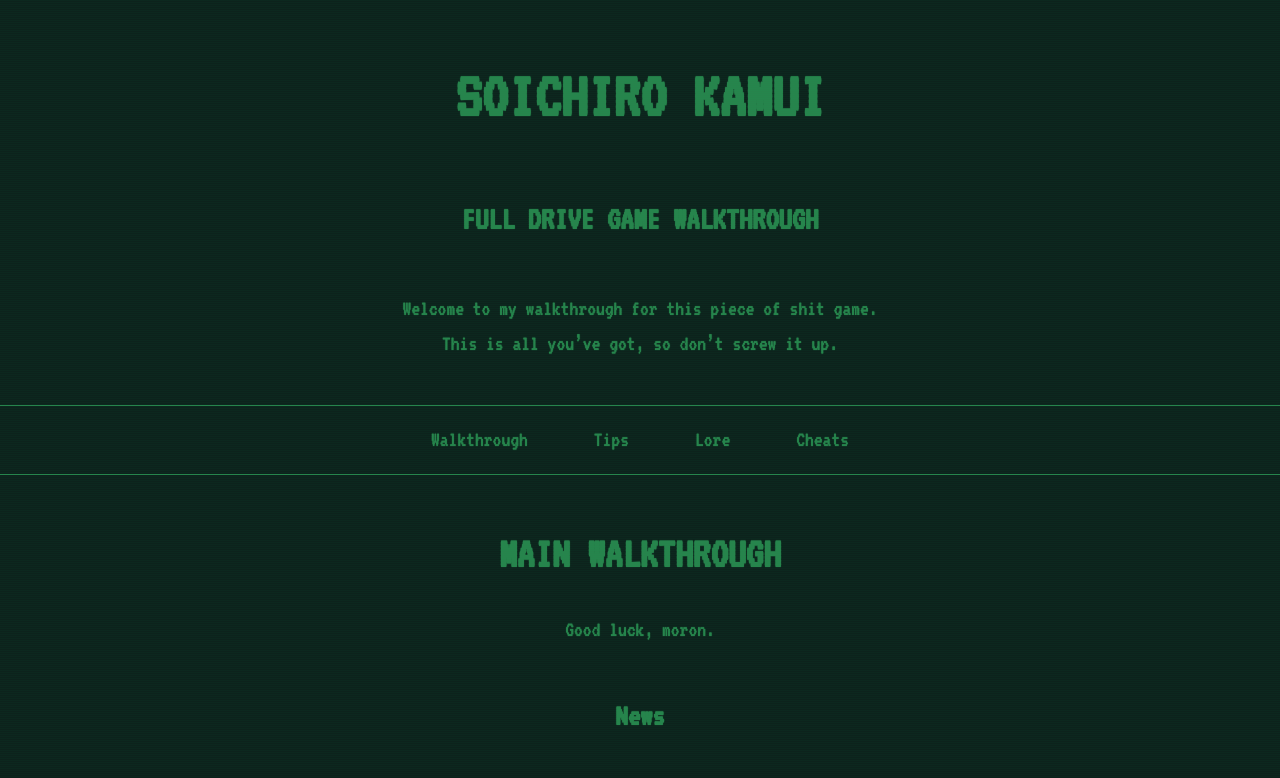
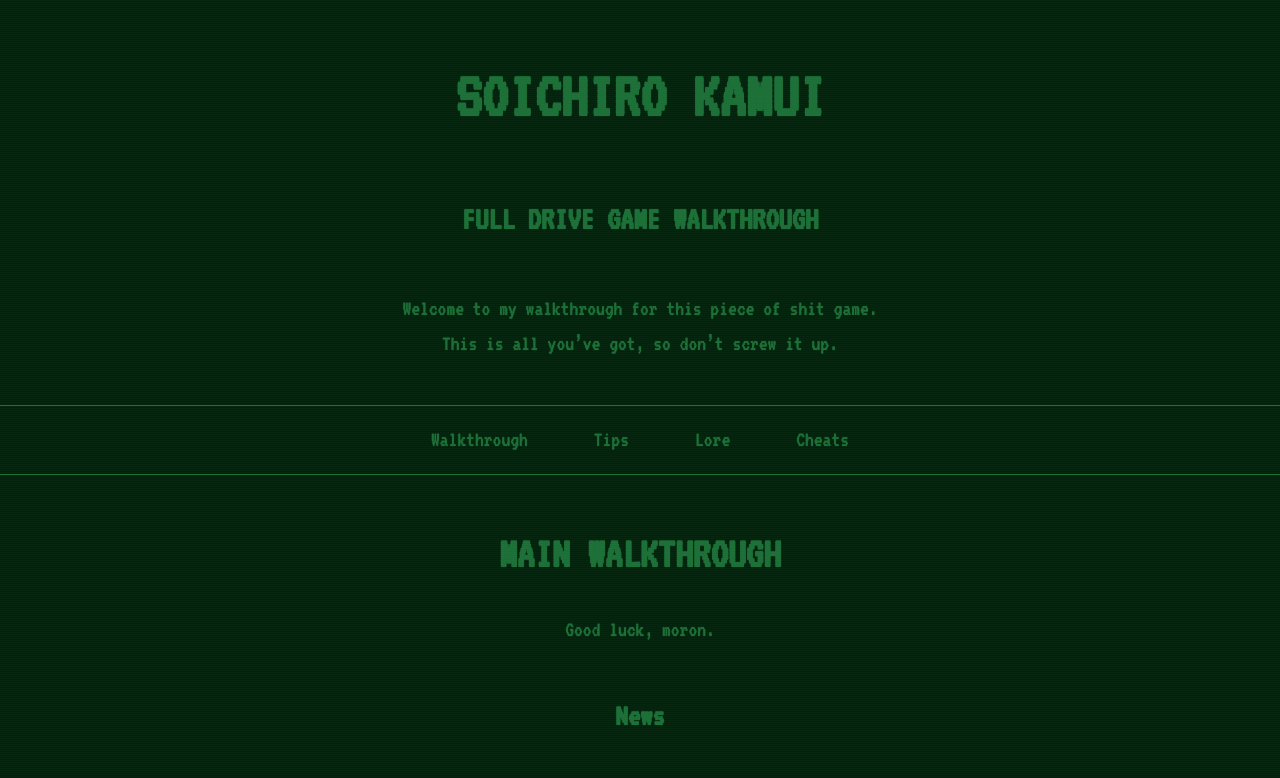
Before and after one commit to Eru078/Sites, a plain HTML site: page index.html in a window 1280 px wide. Shown: the top 778 px of the page. Drawn offline with Linux system fonts and the light colour scheme.

Commit message:
Update style.css

```diff
--- a/style.css
+++ b/style.css
@@ -2,13 +2,13 @@
 @import url('https://fonts.googleapis.com/css2?family=VT323&display=swap');
 
 :root {
-  --green: #27834c; /* more accurate to your image */
+  --green: #1f6d37; /* more accurate to your image */
 }
 
 html, body {
   margin: 0;
   padding: 0;
-  background-color: #0d221c;
+  background-color: #071f0e;
   color: var(--green);
   font-family: 'VT323', monospace;
   font-size: 22px;
```
